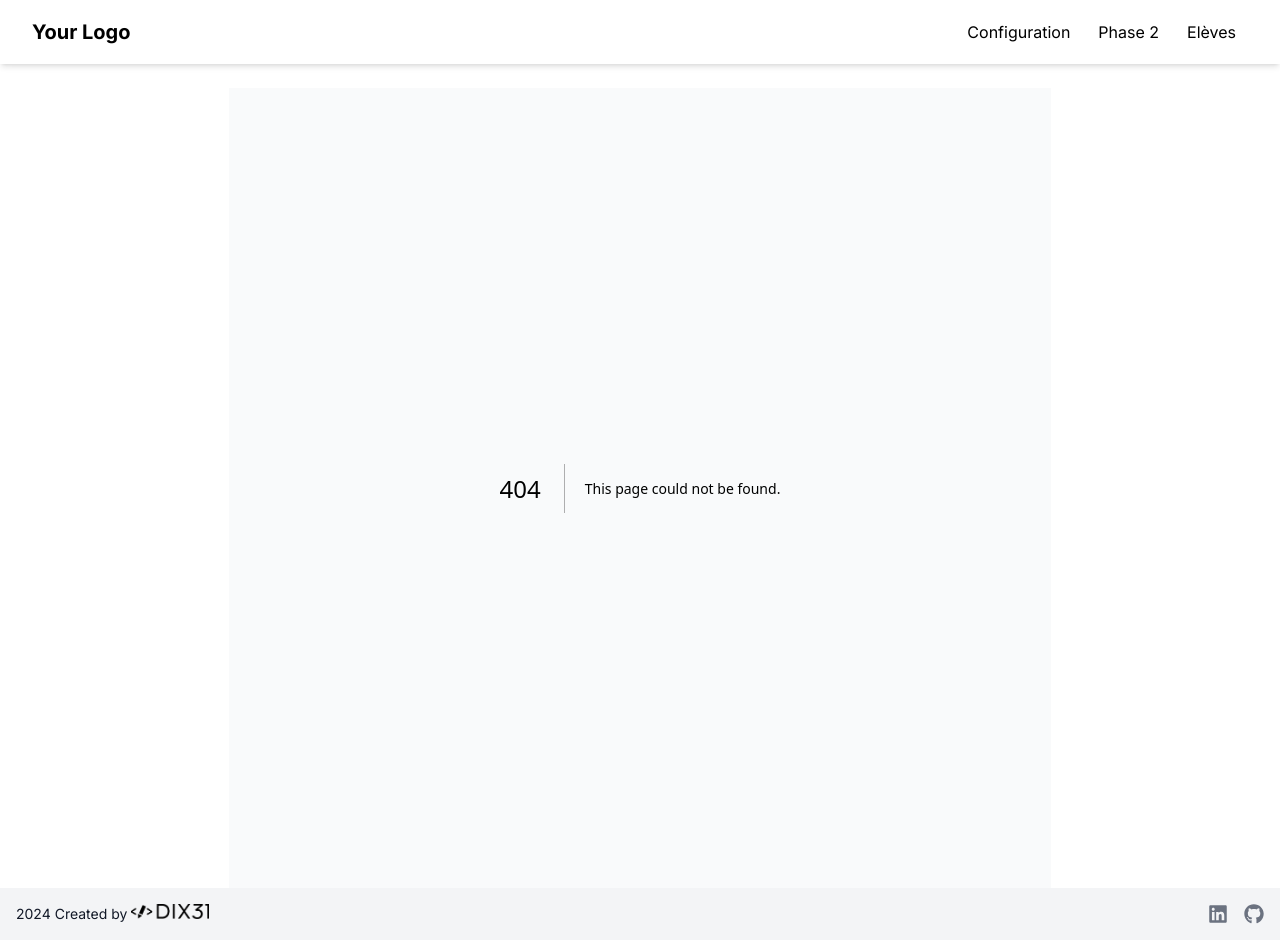
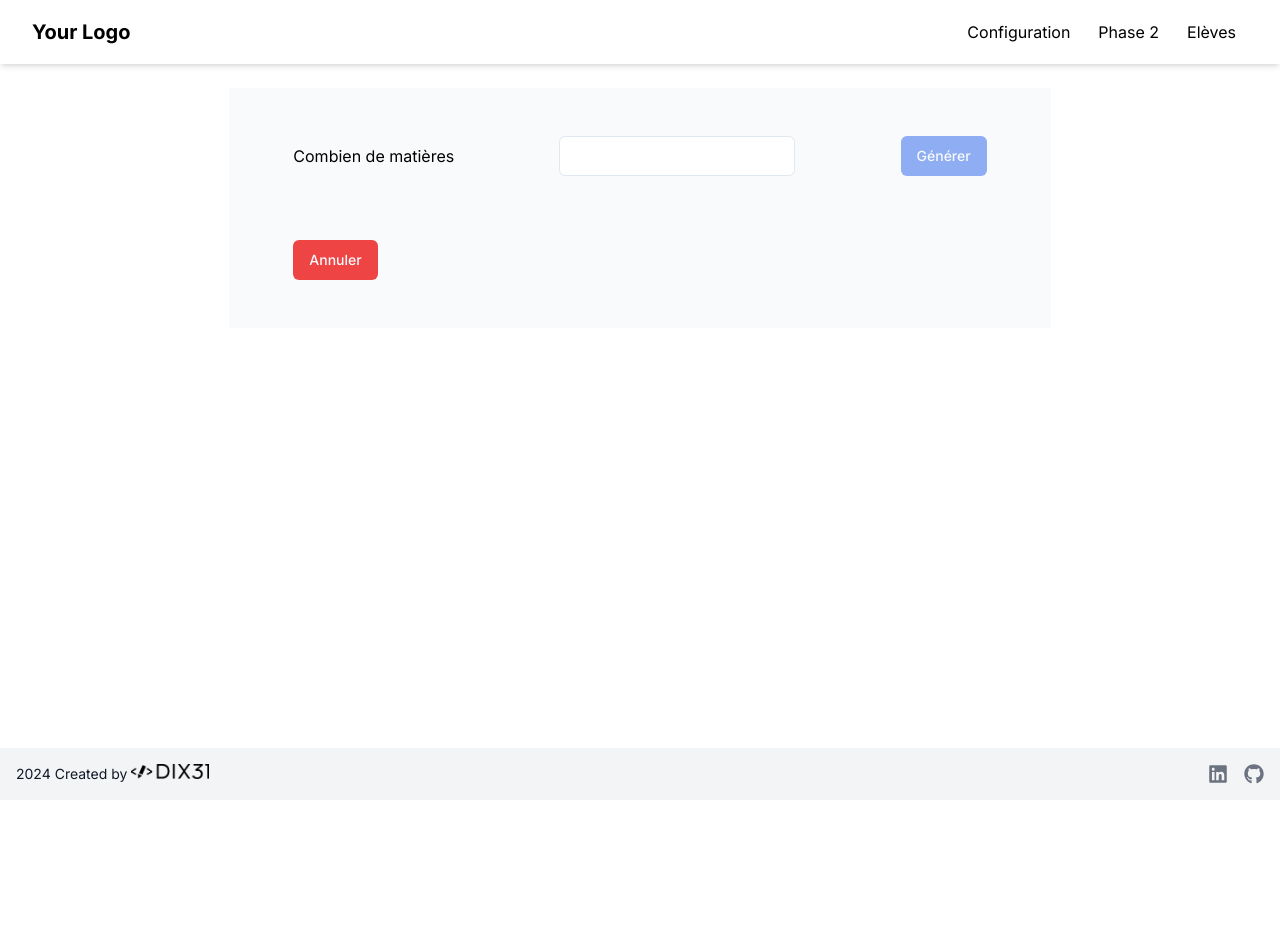
Before and after one commit to koala819/Bulletins-generator, a Next.js app: page /conf/generalEducation in a window 1280 px wide. Before the commit this address had no page. After the commit the page ends 800 px from the top, so only its background shows below. Built offline with nearby package versions, Linux system fonts and the light colour scheme.

Commit message:
new COmponent GeneralEducation

```diff
--- /dev/null
+++ b/app/api/general-education/route.ts
@@ -0,0 +1,74 @@
+import { NextRequest, NextResponse } from 'next/server'
+
+import { apiGet } from '@/backend/db'
+import { createTableGeneralEducationValues } from '@/backend/migrations'
+
+export async function GET() {
+  const query = 'SELECT * FROM general_education'
+  try {
+    const config = await apiGet(query)
+    // console.log('\n\n\nconfig is', config)
+
+    return NextResponse.json({ data: config }, { status: 200 })
+  } catch (error) {
+    return NextResponse.json(
+      { statusText: 'Erreur lors de la sauvegarde de la configuration' },
+      { status: 500 },
+    )
+  }
+}
+
+export async function POST(req: NextRequest) {
+  const body = await req.json()
+  console.log('Request body:', body)
+
+  const fields = body
+
+  try {
+    // Transform attributes into array of objects with name and value
+    const attributeFields = fields.map(
+      (field: { name: string; value: string }) => {
+        return {
+          name: field.name,
+          value: String(field.value),
+        }
+      },
+    )
+
+    console.log('attributeFields are', attributeFields)
+
+    // Create dynamic table with attributes
+    await createTableGeneralEducationValues(attributeFields)
+    return new NextResponse('Configuration saved successfully', { status: 200 })
+  } catch (error: any) {
+    console.error('Error saving configuration:', error)
+    return new NextResponse('Error saving configuration', { status: 500 })
+  }
+
+  // try {
+  //   // Insérer l'étudiant
+  //   const insertStudentQuery = `
+  //       INSERT INTO students(firstname, lastname)
+  //       VALUES(?, ?)
+  //     `
+  //   const studentId = await apiPost(insertStudentQuery, [firstname, lastname])
+
+  //   // Insérer les attributs
+  //   const insertAttributeQuery = `
+  //       INSERT INTO student_attributes(student_id, attribute_name, attribute_value)
+  //       VALUES(?, ?, ?)
+  //     `
+  //   for (const [name, value] of Object.entries(attributes)) {
+  //     await apiPost(insertAttributeQuery, [studentId, name, value])
+  //   }
+
+  //   return NextResponse.json(
+  //     { statusText: 'Successfully created student' },
+  //     { status: 200 },
+  //   )
+  // } catch (err: any) {
+  //   console.error('Erreur détaillée:', err)
+  //   return NextResponse.json({ error: err.message }, { status: 400 })
+  // }
+  // return NextResponse.json({ error: 'Tutute' }, { status: 400 })
+}
--- /dev/null
+++ b/app/conf/generalEducation/page.tsx
@@ -0,0 +1,16 @@
+import { Metadata } from 'next'
+
+import { GeneralEducationConfig } from '@/components/atoms/GeneralEducationConfig'
+
+export const metadata: Metadata = {
+  title: 'Enseignement Général et Scientifique',
+  alternates: {
+    canonical: `${process.env.CLIENT_URL}/conf/genschool`,
+  },
+}
+
+const GenSchoolPage = () => {
+  return <GeneralEducationConfig />
+}
+
+export default GenSchoolPage
--- a/app/conf/page.tsx
+++ b/app/conf/page.tsx
@@ -4,13 +4,17 @@ import React, { useEffect, useState } from 'react'
 
 import { useRouter } from 'next/navigation'
 
+import GeneralEducationViews from '@/components/atoms/GeneralEducationViews'
 import TopViews from '@/components/atoms/TopViews'
 import { Button } from '@/components/ui/button'
 
 import { fetchTopData } from '@/lib/utils'
 
 const Page = () => {
-  const [data, setData] = useState<{ data: any } | null>(null)
+  const [dataTop, setDataTop] = useState<{ data: any } | null>(null)
+  const [dataGeneralEducation, setDataGeneralEducation] = useState<{
+    data: any
+  } | null>(null)
   const [loading, setLoading] = useState<boolean>(true)
   const [error, setError] = useState<any | null>(null)
   const router = useRouter()
@@ -18,8 +22,18 @@ const Page = () => {
   useEffect(() => {
     async function fetchData() {
       try {
-        const result = await fetchTopData()
-        setData(result)
+        const resultDataTop = await fetchTopData()
+        setDataTop(resultDataTop)
+
+        const resultDataGeneralEducation = await fetch(
+          `${process.env.API_URL}/api/general-education`,
+          {
+            method: 'GET',
+            headers: { 'Content-Type': 'application/json' },
+          },
+        )
+        const result = await resultDataGeneralEducation.json()
+        setDataGeneralEducation(result)
       } catch (error: any) {
         console.error('Error fetching data:', error)
         setError(error)
@@ -43,12 +57,14 @@ const Page = () => {
     <div>
       <ul className="flex flex-col space-y-4 justify-center items-center">
         <li className="flex flex-col justify-between bg-gray-300">
-          <TopViews data={data?.data} />
+          <TopViews data={dataTop?.data} />
           <Button onClick={() => router.push('/conf/top')}>Modifier</Button>
-          {/* <a href="/conf/top">top</a> */}
         </li>
-        <li className="block">
-          <a href="/admin/item1">Item 1</a>
+        <li className="flex flex-col justify-between bg-gray-300">
+          <GeneralEducationViews data={dataGeneralEducation?.data} />
+          <Button onClick={() => router.push('/conf/generalEducation')}>
+            Modifier
+          </Button>
         </li>
         <li>
           <a href="/admin/item2">Item 2</a>
--- /dev/null
+++ b/components/atoms/GeneralEducationConfig.tsx
@@ -0,0 +1,156 @@
+'use client'
+
+import { useState } from 'react'
+import { useFieldArray, useForm } from 'react-hook-form'
+import { toast } from 'react-toastify'
+
+import { useRouter } from 'next/navigation'
+
+import { FormDataTopConfig } from '@/types/models'
+
+import { Button } from '@/components/ui/button'
+import {
+  Form,
+  FormControl,
+  FormField,
+  FormItem,
+  FormLabel,
+  FormMessage,
+} from '@/components/ui/form'
+import { Input } from '@/components/ui/input'
+
+export function GeneralEducationConfig() {
+  const [loading, setLoading] = useState<boolean>(false)
+  const [tempNumSubjects, setTempNumSubjects] = useState<number | null>(null)
+  const [numSubjects, setNumSubjects] = useState<number | null>(null)
+
+  const router = useRouter()
+
+  const form = useForm<FormDataTopConfig>({
+    defaultValues: {
+      fields: [],
+    },
+  })
+
+  const { append } = useFieldArray({
+    control: form.control,
+    name: 'fields',
+  })
+
+  const generateFields = () => {
+    setNumSubjects(tempNumSubjects)
+    form.reset({ fields: [] })
+    for (let i = 0; i < tempNumSubjects!; i++) {
+      append({ name: `Matière ${i + 1}`, value: '' })
+      append({ name: `Module ${i + 1}`, value: '' })
+    }
+  }
+
+  const onSubmit = async (data: FormDataTopConfig) => {
+    const confirm = window.confirm(
+      'Cette action détruira toutes les données existantes et les remplacera par celles saisies. Voulez-vous continuer ?',
+    )
+    if (!confirm) {
+      return
+    }
+    console.log('data', data)
+    setLoading(true)
+    try {
+      const response = await fetch(
+        `${process.env.API_URL}/api/general-education`,
+        {
+          method: 'POST',
+          headers: { 'Content-Type': 'application/json' },
+          body: JSON.stringify(data.fields),
+        },
+      )
+      if (response.ok) {
+        toast.success('Configuration sauvegardée avec succès')
+        // router.push('/conf/top')
+      } else {
+        toast.error('Erreur lors de la sauvegarde de la configuration')
+      }
+    } catch (error) {
+      toast.error('Erreur lors de la sauvegarde de la configuration')
+    } finally {
+      setLoading(false)
+    }
+  }
+
+  return (
+    <Form {...form}>
+      <form onSubmit={form.handleSubmit(onSubmit)} className="space-y-8 p-8">
+        {numSubjects === null ? (
+          <div className="flex justify-between items-center mx-8 py-4">
+            <span>Combien de matières</span>
+            <FormItem>
+              <FormControl>
+                <Input
+                  type="number"
+                  min="1"
+                  onChange={(e) => setTempNumSubjects(parseInt(e.target.value))}
+                />
+              </FormControl>
+              <FormMessage />
+            </FormItem>
+            <Button
+              type="button"
+              onClick={generateFields}
+              disabled={tempNumSubjects === null || tempNumSubjects <= 0}
+            >
+              Générer
+            </Button>
+          </div>
+        ) : (
+          [...Array(numSubjects)].map((_, index) => (
+            <div
+              key={index}
+              className="bg-white border rounded-lg p-4 mb-4 flex flex-col md:flex-row md:space-x-4 items-center"
+            >
+              <FormItem className="w-full md:w-1/2">
+                <FormLabel>{`Matière ${index + 1}`}</FormLabel>
+                <FormField
+                  control={form.control}
+                  name={`fields.${index * 2}.value`}
+                  render={({ field }) => (
+                    <FormControl>
+                      <Input {...field} placeholder="Nom de la matière" />
+                    </FormControl>
+                  )}
+                />
+                <FormMessage />
+              </FormItem>
+              <FormItem className="w-full md:w-1/2">
+                <FormLabel>{`Module ${index + 1}`}</FormLabel>
+                <FormField
+                  control={form.control}
+                  name={`fields.${index * 2 + 1}.value`}
+                  render={({ field }) => (
+                    <FormControl>
+                      <Input {...field} placeholder="Nom du module" />
+                    </FormControl>
+                  )}
+                />
+                <FormMessage />
+              </FormItem>
+            </div>
+          ))
+        )}
+        <div className="flex justify-between mx-8 py-4">
+          <Button
+            type="button"
+            variant={'destructive'}
+            onClick={() => router.push('/conf')}
+          >
+            Annuler
+          </Button>
+          {numSubjects !== null && (
+            <Button type="submit" disabled={loading}>
+              {loading ? 'Sauvegarde...' : 'Créer'}
+            </Button>
+          )}
+        </div>
+      </form>
+    </Form>
+  )
+}
--- /dev/null
+++ b/components/atoms/GeneralEducationViews.tsx
@@ -0,0 +1,41 @@
+import {
+  Table,
+  TableBody,
+  TableCaption,
+  TableCell,
+  TableHead,
+  TableHeader,
+  TableRow,
+} from '@/components/ui/table'
+
+export default function GeneralEducationViews({ data }: { data: any }) {
+  // Extract the keys for the subjects and modules
+  const matiereKeys = Object.keys(data[0]).filter((key) =>
+    key.startsWith('Matière'),
+  )
+  const moduleKeys = Object.keys(data[0]).filter((key) =>
+    key.startsWith('Module'),
+  )
+
+  return (
+    <Table>
+      <TableCaption>Enseignements Général & Scientifique</TableCaption>
+      <TableHeader>
+        <TableRow>
+          <TableHead className="text-center">Matière</TableHead>
+          <TableHead className="text-center">Module</TableHead>
+        </TableRow>
+      </TableHeader>
+      <TableBody>
+        {matiereKeys.map((matiereKey, index) => (
+          <TableRow key={index}>
+            <TableCell className="text-center">{data[0][matiereKey]}</TableCell>
+            <TableCell className="text-center">
+              {data[0][moduleKeys[index]]}
+            </TableCell>
+          </TableRow>
+        ))}
+      </TableBody>
+    </Table>
+  )
+}
--- a/types/models.ts
+++ b/types/models.ts
@@ -1,4 +1,4 @@
-export type FormData = {
+export type FormDataTopConfig = {
   fields: {
     name: string
     value: string
```
